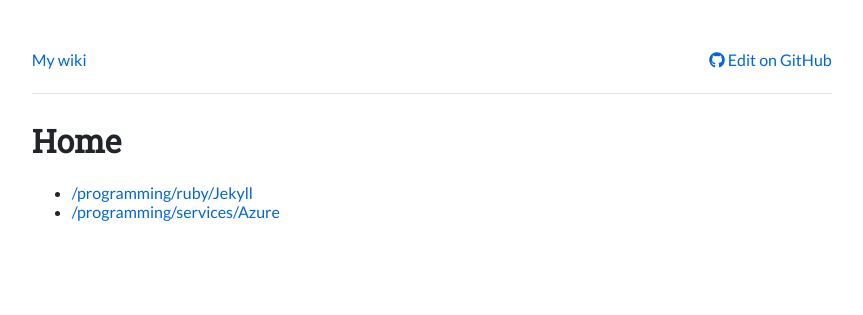
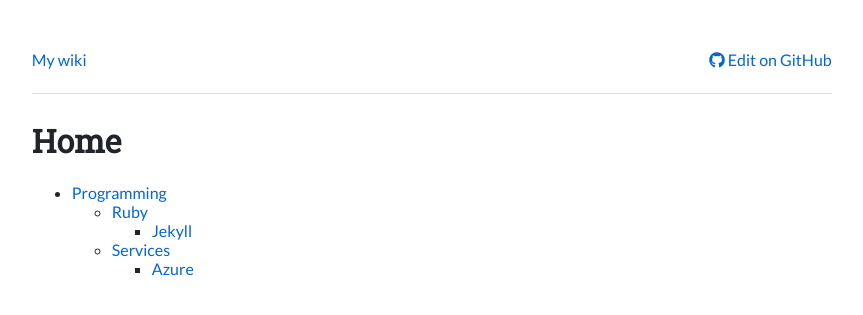
Before and after one commit to bmaupin/wiki, a Jekyll site: the page built from index.md, in a window 1280 px wide. Shown: the top 315 px of the page, without its empty margins (28-891 px from the left). Built offline with Jekyll 4.4.1, drawn with Linux system fonts in a browser that asks for light colours; nearby versions of some CDN libraries; our own code applies the rules of GitHub Pages for plain Markdown files; comment, search, counter and statistics services are not loaded.

Commit message:
Use tree page listing

```diff
--- a/index.md
+++ b/index.md
@@ -2,11 +2,10 @@
 title: Home
 ---
 
-<ul>
-    {% assign sorted_pages = site.pages | sort: 'path' %}
-    {% for page in sorted_pages %}
-      {% if page.title and page.path != '404.md' and page.path != 'index.md' %}
-        <li><a href="{{ page.url | relative_url }}">{{ page.dir }}{{ page.title }}</a></li>
-      {% endif %}
-    {% endfor %}
-</ul>
+{%- assign sorted_pages = site.pages | sort: 'url' -%}
+{%- for page in sorted_pages -%}
+  {%- if page.path != '404.md' and page.path != 'assets/css/style.scss' and page.path != 'index.md' -%}
+    {%- assign url_segments = page.url | slice: 1, page.url.size | split: '/' -%}
+    {%- for i in (2..url_segments.size) -%}{{-"    "-}}{%- endfor -%} - [{{ page.title | default: page.dir | split: '/' | last | capitalize }}]({{ page.url | relative_url -}})
+  {%- endif %}
+{% endfor -%}
```
